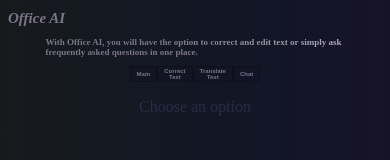
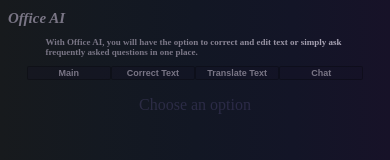
Before and after one commit to andresg19/office-ai, a React (Vite) app in the folder client/: page / in a window 390 px wide. Shown: the top 160 px of the page. Built offline with nearby package versions, Linux system fonts and the light colour scheme; a web font is replaced by a local one.

Commit message:
buttons mobile css

```diff
--- a/client/src/Styles/Buttons.module.css
+++ b/client/src/Styles/Buttons.module.css
@@ -38,9 +38,11 @@ border-color: rgba(0, 0, 0, 0.294);
 }
 
 @media screen and (min-width: 200px) and (max-width: 490px) {
-
+.container {
+    width: 90%;
+}
     .btn {
-        font-size: 6px;
+        font-size: 9px;
         font-weight: bold;
         width: 100%;
     }
```
